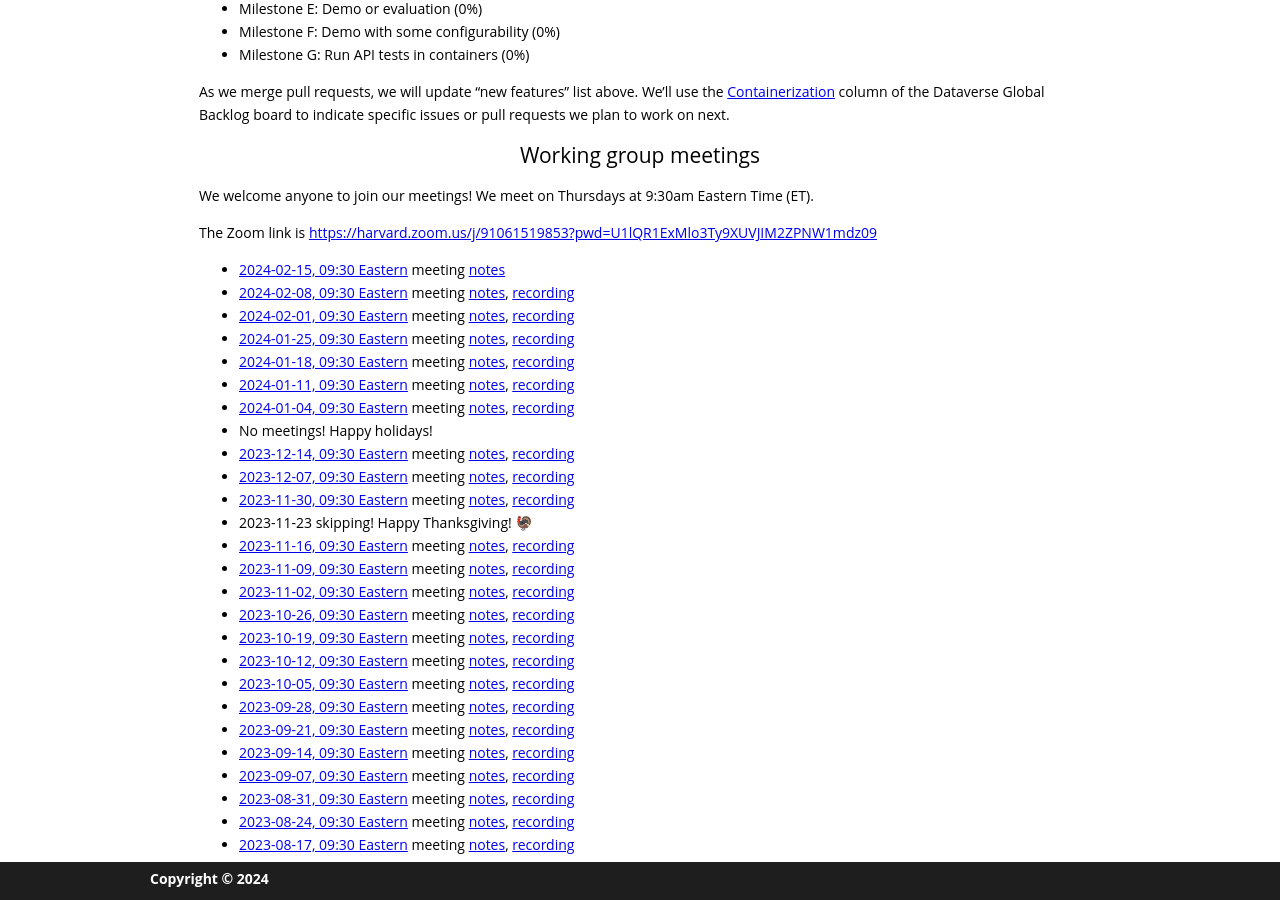
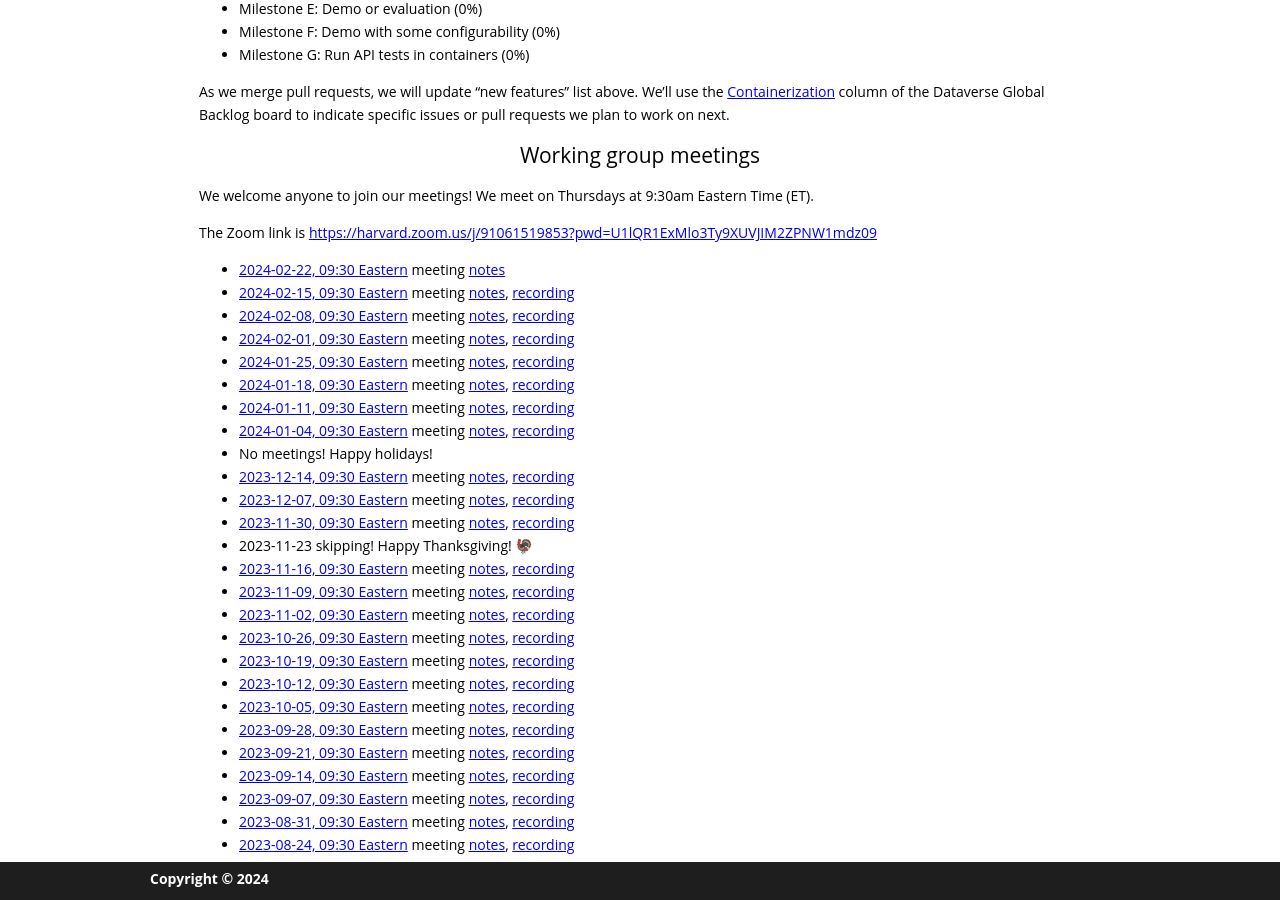
Before and after one commit to gdcc/ct.gdcc.io, a Jekyll site: the page built from index.md, in a window 1280 px wide and 900 px high, scrolled down 1657 px. Built offline with Jekyll 4.4.1, drawn with Linux system fonts in a browser that asks for light colours; our own code applies the rules of GitHub Pages for plain Markdown files.

Commit message:
add recording and next meeting

```diff
--- a/index.md
+++ b/index.md
@@ -60,8 +60,8 @@ We welcome anyone to join our meetings! We meet on Thursdays at 9:30am Eastern T
 
 The Zoom link is <https://harvard.zoom.us/j/91061519853?pwd=U1lQR1ExMlo3Ty9XUVJIM2ZPNW1mdz09>
 
-
-- [2024-02-15, 09:30 Eastern](https://time.is/compare/0930_15_Feb_2024_in_Boston) meeting [notes](https://docs.google.com/document/d/1eKZANop8IXgM2s6h_UQ14bAO2R0Xn_xo0wEE-WdfKVg/edit?usp=sharing)
+- [2024-02-22, 09:30 Eastern](https://time.is/compare/0930_22_Feb_2024_in_Boston) meeting [notes](https://docs.google.com/document/d/18W4cUhEzthjGfbUtWSDm18MKflboo_qIIArRN61zmg4/edit?usp=sharing)
+- [2024-02-15, 09:30 Eastern](https://time.is/compare/0930_15_Feb_2024_in_Boston) meeting [notes](https://docs.google.com/document/d/1eKZANop8IXgM2s6h_UQ14bAO2R0Xn_xo0wEE-WdfKVg/edit?usp=sharing), [recording](https://harvard.zoom.us/rec/share/rbVGMls8xXqlLj5jiHodxh1gNJCdR3NVHDVnZQmzMuAiGXEcP12Eov1d0SRrsOFt.THA-8LvzLWEiRQvZ)
 - [2024-02-08, 09:30 Eastern](https://time.is/compare/0930_08_Feb_2024_in_Boston) meeting [notes](https://docs.google.com/document/d/1yiuwS9Ig4qXnQeN1utPt75MUko6M_wRLHIfrCWQM_ZQ/edit?usp=sharing), [recording](https://harvard.zoom.us/rec/share/iv-JG_cAbTtd3FR7EiFlxwBMT_YhpjoBYW59N1BBUW3utC9KYKYHYXC1pp5iTZmC.NpZdWLEifKZlOjQW)
 - [2024-02-01, 09:30 Eastern](https://time.is/compare/0930_01_Feb_2024_in_Boston) meeting [notes](https://docs.google.com/document/d/18mmWOTLg1Mrg57843PsTJg99vHsNuLSK2krk1enwRbI/edit?usp=sharing), [recording](https://harvard.zoom.us/rec/share/7G5LY-azwKMnZQGEgw31M7v3J6XkDULO2ujw0fWl6Vb9U1A9yIP6kKZ3A9FNrH3A.j8ZLBvwMxP2i2INU)
 - [2024-01-25, 09:30 Eastern](https://time.is/compare/0930_25_Jan_2024_in_Boston) meeting [notes](https://docs.google.com/document/d/1Rw-TqyojblqPKYPGPXrhZUPzuyn6yT-pztTiFfc7a3I/edit?usp=sharing), [recording](https://harvard.zoom.us/rec/share/rDo_V6heO9vo6UDIVhm0mnnsdTDXqA4lNX72lCjhGWrmOEpZttM13CsBceAFXkvr.SgokYNw-AoOACtSm)
```
